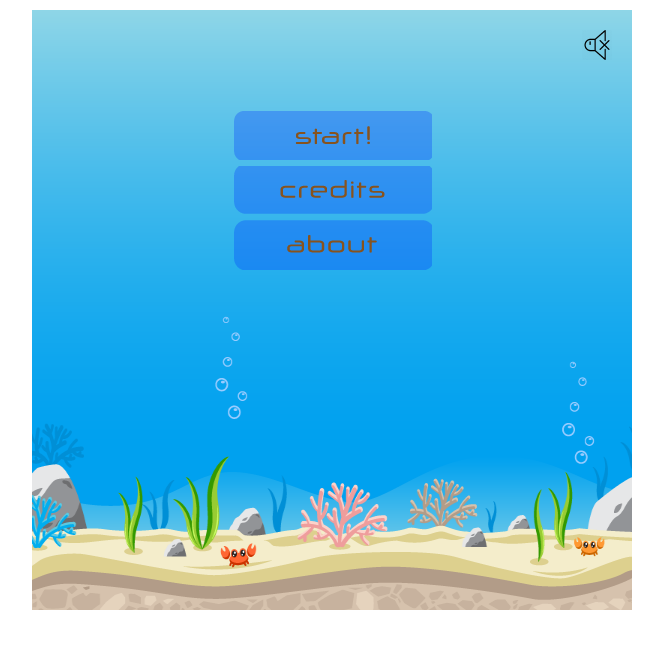
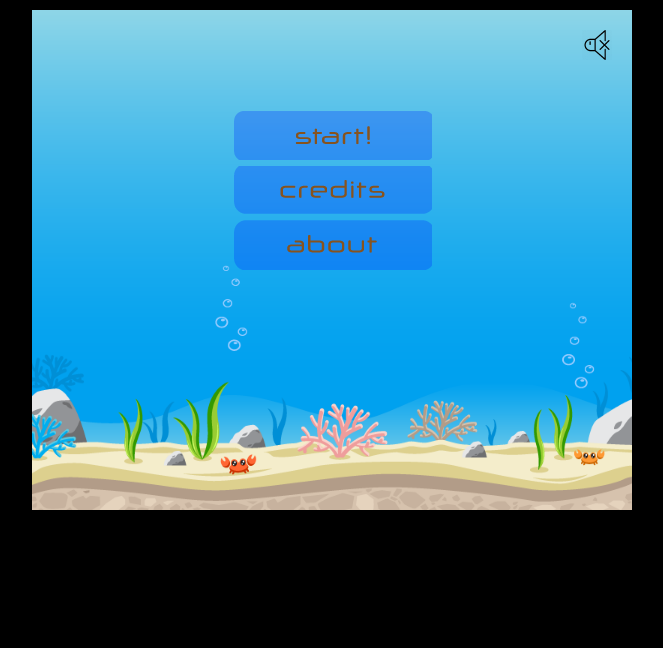
Before and after one commit to HuxleyM/Turtle-munch, a plain HTML site: page index.html in a window 1280 px wide. Shown: the whole page, without its empty margins (308-971 px from the left). Drawn offline with Linux system fonts and the light colour scheme.

Commit message:
finished

```diff
--- a/index.html
+++ b/index.html
@@ -15,13 +15,16 @@ canvas{
 	margin: 10px auto;
 	background:lightblue;
 }
+body{
+	background: #000;
+}
 
 </style>
 </head>
 <body>
 <!--onload ="recursive(1)"-->
 
-	<canvas id="myCanvas" width="600" height="600">
+	<canvas id="myCanvas" width="600" height="500">
 
 </body>
 <script>
--- a/scripts/listObjects.js
+++ b/scripts/listObjects.js
@@ -103,4 +103,4 @@ function Character(sourceW, sourceH, sourceX, sourceY, bWidth, bHeight, x, y, cy
     this.move = 0;
  }
 // starting enemies 2 jellfish 4 plastic
-var inPlay = [new JellyFish(), new JellyFish(), new Plastic(), new Plastic(), new Plastic()];
+var inPlay = [new JellyFish(), new JellyFish(), new Plastic(), new Plastic()];
--- a/scripts/menu.js
+++ b/scripts/menu.js
@@ -14,7 +14,7 @@ var Menu = {
         };
     },
 
-    checkClickOnCat : function(mouseX, mouseY) {
+    checkClickOn : function(mouseX, mouseY) {
         // if being closed change else to the rest of this
         if(mouseX < CloseBut.x + CloseBut.bWidth &&
             mouseX > CloseBut.x &&
@@ -121,15 +121,13 @@ var Menu = {
         button.x, button.y, button.bWidth, button.bHeight);
     }
  })
+
     generalButs.forEach(function(button){
         if(button.draw == true){
             Menu.canvasContext.drawImage(button.img, button.sourceX, button.sourceY, button.sourceW, button.sourceH,
             button.x, button.y, button.bWidth, button.bHeight);
         }
     })
-
-
-
 },
   mainLoop :function() {
     Menu.clearCanvas();
@@ -147,7 +145,7 @@ var Menu = {
         Menu.canvas.addEventListener('mousedown', function(event) {
             var mousePos = Menu.getMousePos(Menu.canvas, event);
             if(currentState == 'menu'){
-                Menu.checkClickOnCat(mousePos.x,mousePos.y);
+                Menu.checkClickOn(mousePos.x,mousePos.y);
             }
         }, false);
 
```
